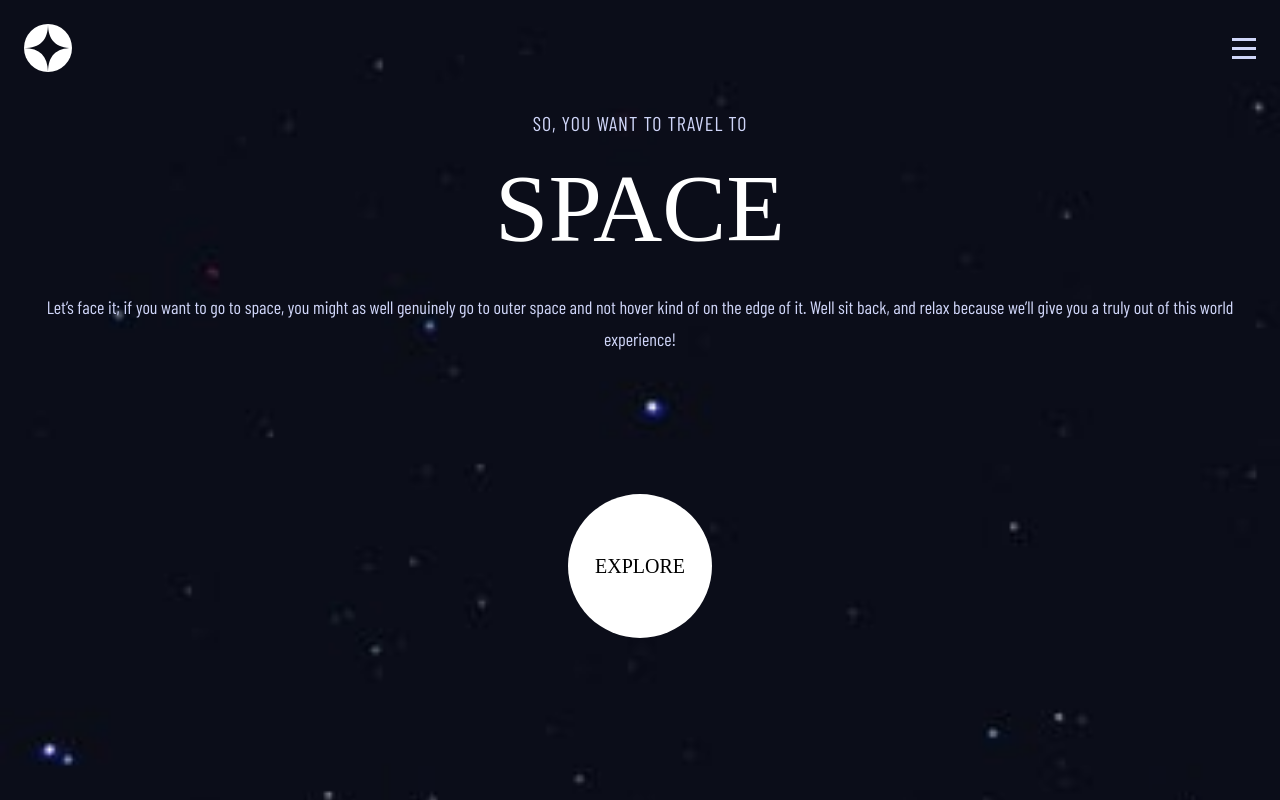
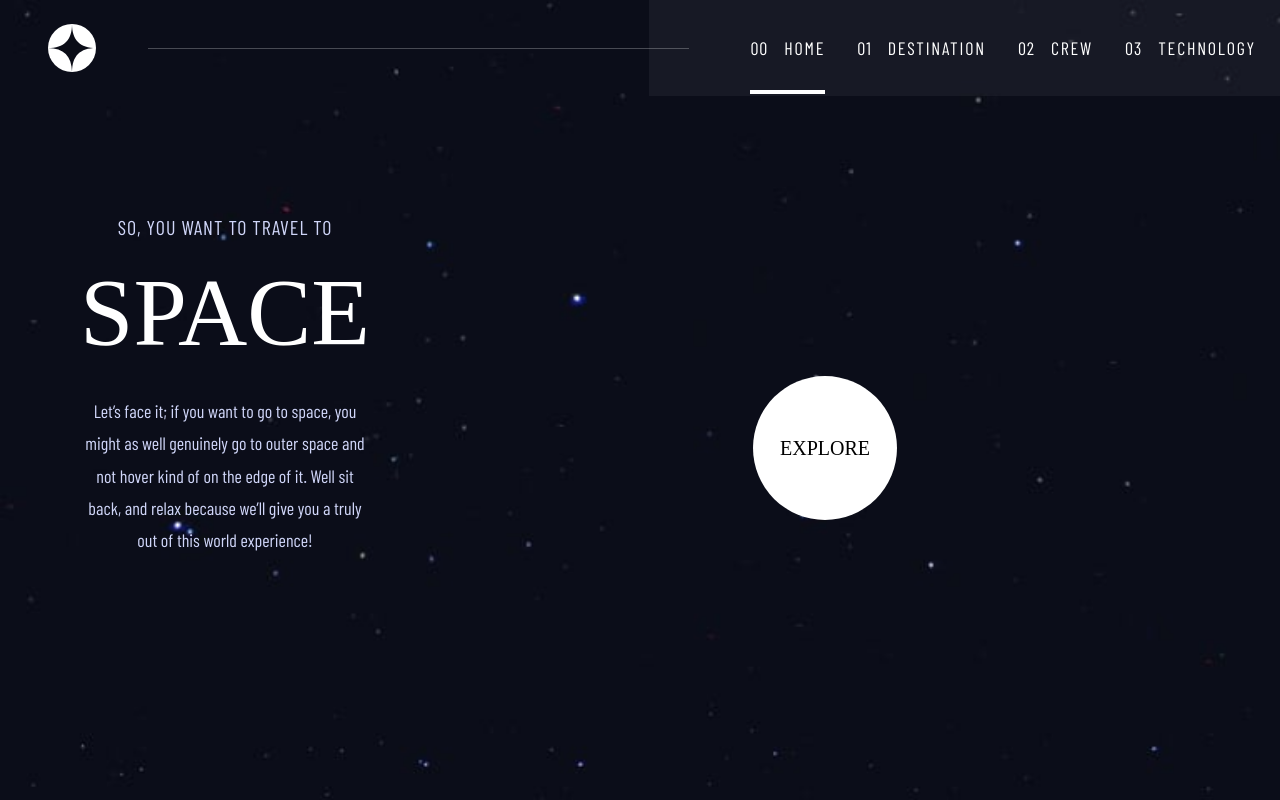
Before and after one commit to Xsiris/spacetourismrender, a React (Vite) app: page / in a window 1280 px wide. Shown: the top 800 px of the page. Built offline with nearby package versions, Linux system fonts and the light colour scheme; a web font is replaced by a local one.

Commit message:
responsive tablet and phone screen sizes

```diff
--- a/src/components/Navbar.jsx
+++ b/src/components/Navbar.jsx
@@ -24,34 +24,74 @@ const Navbar = () => {
 
   useEffect(() => {
     let menuHighlighterDivs = document.getElementById("menu-ul").getElementsByTagName("div");
+    let menuMdHighlighterDivs = document.getElementById("menu-md-ul").getElementsByTagName("div");
     switch(pathname){
       case "/":
         menuHighlighterDivs[0].classList.remove("opacity-0", "opacity-50", "peer-hover:visible", "invisible", "transition-all", "ease-in-out", "duration-500", "peer-hover:opacity-50");
+        menuMdHighlighterDivs[0].classList.remove("opacity-0", "opacity-50", "peer-hover:visible", "invisible", "transition-all", "ease-in-out", "duration-500", "peer-hover:opacity-50");
         break;
       case "/destination":
         menuHighlighterDivs[1].classList.remove("opacity-0", "opacity-50", "peer-hover:visible", "invisible", "transition-all", "ease-in-out", "duration-500", "peer-hover:opacity-50");
+        menuMdHighlighterDivs[1].classList.remove("opacity-0", "opacity-50", "peer-hover:visible", "invisible", "transition-all", "ease-in-out", "duration-500", "peer-hover:opacity-50");
         break;
       case "/crew":
         menuHighlighterDivs[2].classList.remove("opacity-0", "opacity-50", "peer-hover:visible", "invisible", "transition-all", "ease-in-out", "duration-500", "peer-hover:opacity-50");
+        menuMdHighlighterDivs[2].classList.remove("opacity-0", "opacity-50", "peer-hover:visible", "invisible", "transition-all", "ease-in-out", "duration-500", "peer-hover:opacity-50");
         break;
       case "/technology":
         menuHighlighterDivs[3].classList.remove("opacity-0", "opacity-50", "peer-hover:visible", "invisible", "transition-all", "ease-in-out", "duration-500", "peer-hover:opacity-50");
+        menuMdHighlighterDivs[3].classList.remove("opacity-0", "opacity-50", "peer-hover:visible", "invisible", "transition-all", "ease-in-out", "duration-500", "peer-hover:opacity-50");
         break;
     }
   }, []);
 
   return (
     <div>
-      <nav className="flex justify-between items-center p-6">
-        <div>
+      <nav className="flex justify-between items-center md:items-stretch">
+        <div className="relative p-6 md:flex-shrink md:px-12 lg:flex-grow-5">
+          <hr className="border-spaceTransparentWhite absolute w-10/12 top-1/2 -right-10" />
+          <div className="lg:flex">
           <NavLink to="/" href="#">
             <img src={ logo } />
           </NavLink>
+          </div>
         </div>
-        <div>
+        <div className="p-6 md:hidden">
           <a href="#" onClick={toggleMenu}>
             <img src={ iconHamburger } />
           </a>
+        </div>
+        <div className="hidden bg-spaceMoreTransparentWhite md:p-6 md:pl-0 md:flex md:items-center md:flex-grow md:justify-end">
+          <ul id="menu-md-ul" className="hidden md:flex gap-8 text-white">
+            <li class="relative">
+              <NavLink to="/" className="text-center text-xl font-Barlow font-light text-white tracking-widest peer md:font-thin md:text-lg">
+                <span className="text-white text-xl pr-4 tracking-wider md:text-lg md:font-light">00</span>
+                HOME
+              </NavLink>
+              <div class="transition-all ease-in-out duration-500 absolute w-full right-0 -bottom-8 border-white opacity-0 border-b-4 peer-hover:opacity-50"></div>
+            </li>
+            <li class="relative">
+              <NavLink to="/destination" className="text-center text-xl font-Barlow font-light text-white tracking-widest peer md:font-thin md:text-lg">
+                <span className="text-white text-xl pr-4 tracking-wider md:text-lg md:font-light">01</span>
+                DESTINATION
+              </NavLink>
+              <div class="transition-all ease-in-out duration-500 absolute w-full right-0 -bottom-8 border-white opacity-0 border-b-4 peer-hover:opacity-50"></div>
+            </li>
+            <li class="relative">
+              <NavLink to="/crew" className="text-center text-xl font-Barlow font-light text-white tracking-widest peer md:font-thin md:text-lg">
+                <span className="text-white text-xl pr-4 tracking-wider md:text-lg md:font-light">02</span>
+                CREW
+              </NavLink>
+              <div class="transition-all ease-in-out duration-500 absolute w-full right-0 -bottom-8 border-white opacity-0 border-b-4 peer-hover:opacity-50"></div>
+            </li>
+            <li class="relative">
+              <NavLink to="/technology" className="text-center text-xl font-Barlow font-light text-white tracking-widest peer md:font-thin md:text-lg">
+                <span className="text-white text-xl pr-4 tracking-wider md:text-lg md:font-light">03</span>
+                TECHNOLOGY
+              </NavLink>
+              <div class="transition-all ease-in-out duration-500 absolute w-full right-0 -bottom-8 border-white opacity-0 border-b-4 peer-hover:opacity-50"></div>
+            </li>
+          </ul>
         </div>
         <div id="menu" className="transition-all ease-in-out duration-1000 absolute w-2/3 h-full bottom-0 -right-2/3 backdrop-blur-xl z-20">
           <div className="relative p-8">
@@ -61,22 +101,22 @@ const Navbar = () => {
             <div>
               <ul id="menu-ul" className="flex flex-col gap-8 text-white">
                 <li className="relative">
-                  <span className="text-white text-xl pr-4 tracking-wider">01</span>
+                  <span className="text-white text-xl pr-4 tracking-wider">00</span>
                   <NavLink to="/" href="#" className="text-center text-xl font-Barlow font-light text-white tracking-widest peer">HOME</NavLink>
                   <div className="transition-all ease-in-out duration-500 absolute h-full -right-8 top-0 border-white opacity-0 border-r-4 peer-hover:opacity-50"></div>
                 </li>
                 <li className="relative">
-                  <span className="text-white text-xl pr-4 tracking-wider">02</span>
+                  <span className="text-white text-xl pr-4 tracking-wider">01</span>
                   <NavLink to="/destination" href="#" className="text-center text-xl font-Barlow font-light text-white tracking-widest peer">DESTINATION</NavLink>
                   <div className="transition-all ease-in-out duration-500 absolute h-full -right-8 top-0 border-white opacity-0 border-r-4 peer-hover:opacity-50"></div>
                 </li>
                 <li className="relative">
-                  <span className="text-white text-xl pr-4 tracking-wider">03</span>
+                  <span className="text-white text-xl pr-4 tracking-wider">02</span>
                   <NavLink to="/crew" href="#" className="text-center text-xl font-Barlow font-light text-white tracking-widest peer">CREW</NavLink>
                   <div className="transition-all ease-in-out duration-500 absolute h-full -right-8 top-0 border-white opacity-0 border-r-4 peer-hover:opacity-50"></div>
                 </li>
                 <li className="relative">
-                  <span className="text-white text-xl pr-4 tracking-wider">04</span>
+                  <span className="text-white text-xl pr-4 tracking-wider">03</span>
                   <NavLink to="/technology" href="#" className="text-center text-xl font-Barlow font-light text-white tracking-widest peer">TECHNOLOGY</NavLink>
                   <div className="transition-all ease-in-out duration-500 absolute h-full -right-8 top-0 border-white opacity-0 border-r-4 peer-hover:opacity-50"></div>
                 </li>
--- a/src/css/output.css
+++ b/src/css/output.css
@@ -566,6 +566,14 @@ video {
   position: relative;
 }
 
+.-bottom-8 {
+  bottom: -2rem;
+}
+
+.-right-2\/3 {
+  right: -66.666667%;
+}
+
 .-right-8 {
   right: -2rem;
 }
@@ -594,16 +602,16 @@ video {
   top: 50%;
 }
 
-.-right-2\/3 {
-  right: -66.666667%;
+.top-10 {
+  top: 2.5rem;
 }
 
-.bottom-7 {
-  bottom: 1.75rem;
+.-right-6 {
+  right: -1.5rem;
 }
 
-.top-10 {
-  top: 2.5rem;
+.-right-10 {
+  right: -2.5rem;
 }
 
 .z-0 {
@@ -672,6 +680,10 @@ video {
   display: flex;
 }
 
+.hidden {
+  display: none;
+}
+
 .h-12 {
   height: 3rem;
 }
@@ -736,6 +748,14 @@ video {
   width: 100%;
 }
 
+.w-3\/4 {
+  width: 75%;
+}
+
+.w-10\/12 {
+  width: 83.333333%;
+}
+
 .flex-1 {
   flex: 1 1 0%;
 }
@@ -756,11 +776,6 @@ video {
 
 .translate-y-1\/2 {
   --tw-translate-y: 50%;
-  transform: translate(var(--tw-translate-x), var(--tw-translate-y)) rotate(var(--tw-rotate)) skewX(var(--tw-skew-x)) skewY(var(--tw-skew-y)) scaleX(var(--tw-scale-x)) scaleY(var(--tw-scale-y));
-}
-
-.translate-x-1\/2 {
-  --tw-translate-x: 50%;
   transform: translate(var(--tw-translate-x), var(--tw-translate-y)) rotate(var(--tw-rotate)) skewX(var(--tw-skew-x)) skewY(var(--tw-skew-y)) scaleX(var(--tw-scale-x)) scaleY(var(--tw-scale-y));
 }
 
@@ -796,10 +811,6 @@ video {
   gap: 2rem;
 }
 
-.overflow-x-hidden {
-  overflow-x: hidden;
-}
-
 .overflow-y-hidden {
   overflow-y: hidden;
 }
@@ -816,6 +827,10 @@ video {
   border-bottom-width: 2px;
 }
 
+.border-b-4 {
+  border-bottom-width: 4px;
+}
+
 .border-r-4 {
   border-right-width: 4px;
 }
@@ -827,6 +842,10 @@ video {
 .border-white {
   --tw-border-opacity: 1;
   border-color: rgb(255 255 255 / var(--tw-border-opacity));
+}
+
+.bg-spaceMoreTransparentWhite {
+  background-color: rgba(255, 255, 255, 0.05);
 }
 
 .bg-transparent {
@@ -872,6 +891,10 @@ video {
 
 .bg-cover {
   background-size: cover;
+}
+
+.bg-scroll {
+  background-attachment: scroll;
 }
 
 .object-scale-down {
@@ -1031,16 +1054,16 @@ video {
   opacity: 0;
 }
 
+.opacity-100 {
+  opacity: 1;
+}
+
 .opacity-25 {
   opacity: 0.25;
 }
 
 .opacity-50 {
   opacity: 0.5;
-}
-
-.opacity-100 {
-  opacity: 1;
 }
 
 .outline {
@@ -1063,24 +1086,12 @@ video {
   transition-duration: 150ms;
 }
 
-.delay-150 {
-  transition-delay: 150ms;
-}
-
-.delay-100 {
-  transition-delay: 100ms;
+.duration-1000 {
+  transition-duration: 1000ms;
 }
 
 .duration-300 {
   transition-duration: 300ms;
-}
-
-.duration-200 {
-  transition-duration: 200ms;
-}
-
-.duration-1000 {
-  transition-duration: 1000ms;
 }
 
 .duration-500 {
@@ -1127,3 +1138,168 @@ video {
 .peer:hover ~ .peer-hover\:opacity-50 {
   opacity: 0.5;
 }
+
+@media (min-width: 768px) {
+  .md\:mb-0 {
+    margin-bottom: 0px;
+  }
+
+  .md\:flex {
+    display: flex;
+  }
+
+  .md\:hidden {
+    display: none;
+  }
+
+  .md\:h-72 {
+    height: 18rem;
+  }
+
+  .md\:h-\[560px\] {
+    height: 560px;
+  }
+
+  .md\:w-72 {
+    width: 18rem;
+  }
+
+  .md\:w-\[440px\] {
+    width: 440px;
+  }
+
+  .md\:flex-shrink {
+    flex-shrink: 1;
+  }
+
+  .md\:flex-grow {
+    flex-grow: 1;
+  }
+
+  .md\:flex-row {
+    flex-direction: row;
+  }
+
+  .md\:items-center {
+    align-items: center;
+  }
+
+  .md\:items-stretch {
+    align-items: stretch;
+  }
+
+  .md\:justify-end {
+    justify-content: flex-end;
+  }
+
+  .md\:justify-center {
+    justify-content: center;
+  }
+
+  .md\:gap-x-40 {
+    -moz-column-gap: 10rem;
+         column-gap: 10rem;
+  }
+
+  .md\:bg-destination-tablet {
+    background-image: url('/src/assets/destination/background-destination-tablet.jpg');
+  }
+
+  .md\:bg-home-tablet {
+    background-image: url('/src/assets/home/background-home-tablet.jpg');
+  }
+
+  .md\:p-10 {
+    padding: 2.5rem;
+  }
+
+  .md\:p-6 {
+    padding: 1.5rem;
+  }
+
+  .md\:px-10 {
+    padding-left: 2.5rem;
+    padding-right: 2.5rem;
+  }
+
+  .md\:px-12 {
+    padding-left: 3rem;
+    padding-right: 3rem;
+  }
+
+  .md\:py-32 {
+    padding-top: 8rem;
+    padding-bottom: 8rem;
+  }
+
+  .md\:pl-0 {
+    padding-left: 0px;
+  }
+
+  .md\:pt-10 {
+    padding-top: 2.5rem;
+  }
+
+  .md\:text-left {
+    text-align: left;
+  }
+
+  .md\:text-lg {
+    font-size: 1.125rem;
+    line-height: 1.75rem;
+  }
+
+  .md\:font-light {
+    font-weight: 300;
+  }
+
+  .md\:font-thin {
+    font-weight: 100;
+  }
+}
+
+@media (min-width: 1024px) {
+  .lg\:absolute {
+    position: absolute;
+  }
+
+  .lg\:top-0 {
+    top: 0px;
+  }
+
+  .lg\:block {
+    display: block;
+  }
+
+  .lg\:flex {
+    display: flex;
+  }
+
+  .lg\:hidden {
+    display: none;
+  }
+
+  .lg\:flex-grow {
+    flex-grow: 1;
+  }
+
+  .lg\:flex-grow-5 {
+    flex-grow: 5;
+  }
+
+  .lg\:flex-row {
+    flex-direction: row;
+  }
+
+  .lg\:items-center {
+    align-items: center;
+  }
+
+  .lg\:justify-center {
+    justify-content: center;
+  }
+
+  .lg\:border-spaceTransparentWhite {
+    border-color: rgba(255, 255, 255, 0.25);
+  }
+}
--- a/src/layouts/DestinationLayout.jsx
+++ b/src/layouts/DestinationLayout.jsx
@@ -4,7 +4,7 @@ import Navbar from '../components/Navbar'
 
 const DestinationLayout = () => {
   return (
-    <div className="flex flex-col min-h-screen max-h-screen overflow-y-hidden bg-destination-mobile bg-cover">
+    <div className="flex flex-col min-h-screen  bg-scroll bg-destination-mobile bg-cover md:bg-destination-tablet">
       <Navbar />
       <Outlet />
     </div>
--- a/src/layouts/MainLayout.jsx
+++ b/src/layouts/MainLayout.jsx
@@ -4,7 +4,7 @@ import Navbar from '../components/Navbar'
 
 const MainLayout = () => {
   return (
-    <div className="flex flex-col h-screen overflow-x-clip bg-home-mobile bg-cover">
+    <div className="flex flex-col h-screen overflow-x-clip bg-home-mobile bg-cover bg-scroll md:bg-home-tablet">
       <Navbar />
       <Outlet />
     </div>
--- a/src/pages/HomePage.jsx
+++ b/src/pages/HomePage.jsx
@@ -4,8 +4,8 @@ import {NavLink} from 'react-router-dom'
 const HomePage = () => {
   return (
     <>
-    <div className="flex flex-col text-center text-white p-6 h-full">
-      <div className="flex-1 flex-col">
+    <div className="flex flex-col text-center text-white p-6 h-full md:py-32 md:px-10 lg:flex-row">
+      <div className="flex-1 flex-col md:px-10 lg:items-center lg:justify-center">
         <h2 className="font-Barlow text-xl tracking-wider leading-[33.6%] text-spaceBlue-300">SO, YOU WANT TO TRAVEL TO</h2>
         <h1 className="font-Bellefair text-8xl leading-[171.9%]">SPACE</h1>
         <p className="font-Barlow text-lg leading-[180%] tracking-normal text-spaceBlue-300 ">
--- a/tailwind.config.js
+++ b/tailwind.config.js
@@ -3,10 +3,14 @@ export default {
   content: ["./src/**/*.{html,js,jsx}"],
   theme: {
     extend: {
+      flexGrow: {
+        5: '5'
+      },
       colors:{
         "spaceBlue-900" : "#0B0D17",
         "spaceBlue-300" : "#D0D6F9",
-        "spaceTransparentWhite" : "rgba(255, 255, 255, 0.25)"
+        "spaceTransparentWhite" : "rgba(255, 255, 255, 0.25)",
+        "spaceMoreTransparentWhite" : "rgba(255, 255, 255, 0.05)"
       },
       backgroundImage:{
         'home-mobile' : "url('/src/assets/home/background-home-mobile.jpg')",
```
Also changed, not shown: src/pages/CrewPage.jsx (+8 -8 lines), src/pages/DestinationPage.jsx (+10 -10 lines), src/pages/TechnologyPage.jsx (+15 -6 lines).
